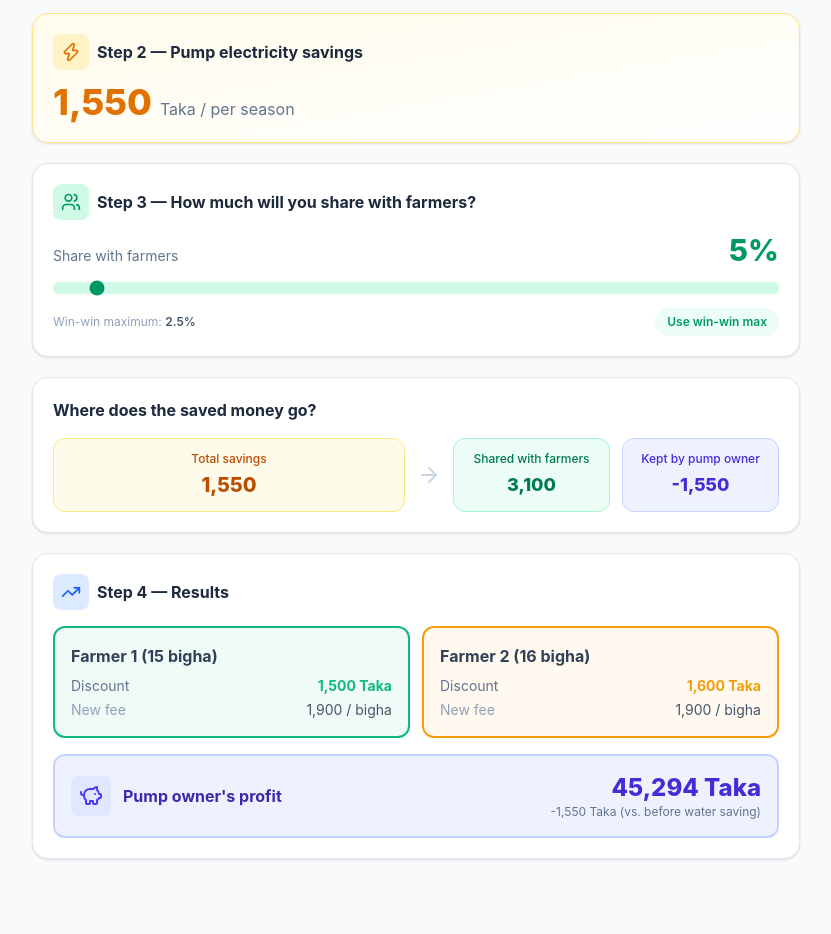
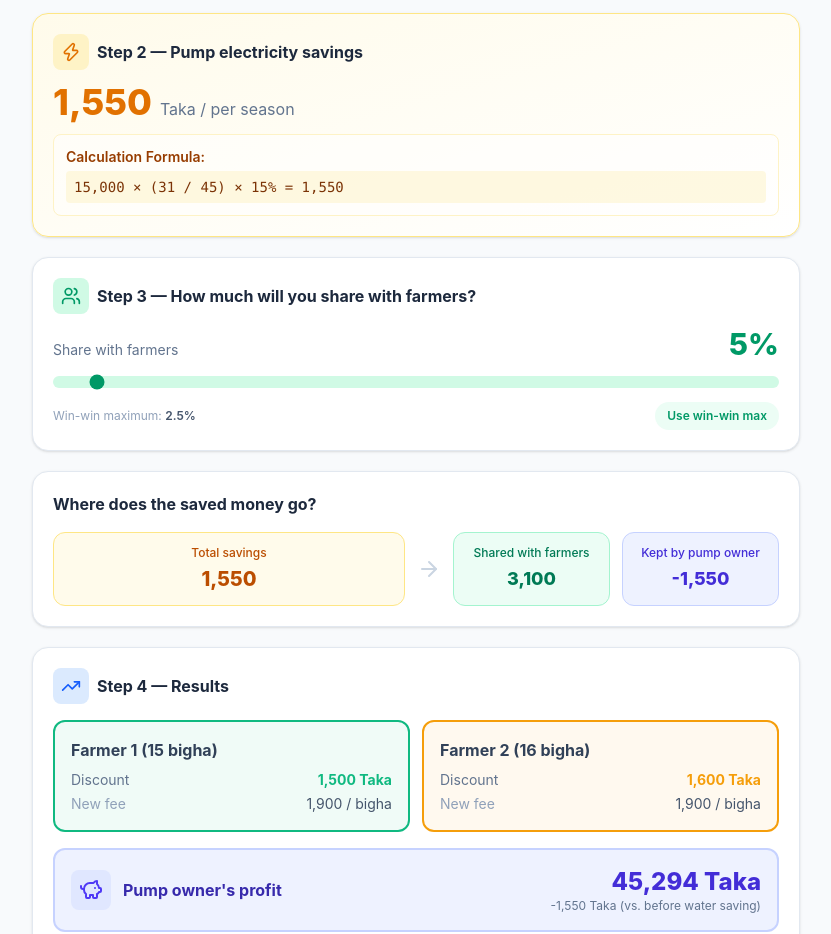
Before and after one commit to akamiyat-cyber/irrigation-simulator, a React (Vite) app: page / in a window 1280 px wide. Shown: the part 980-1914 px from the top of the page, without its empty margins (224-1055 px from the left). Before the commit the page ends 1871 px from the top, so only its background shows below. Built offline with nearby package versions, Linux system fonts and the light colour scheme.

Commit message:
Show savings formula in Simple view

```diff
--- a/src/App.tsx
+++ b/src/App.tsx
@@ -245,6 +245,7 @@ const translations: Record<Language, Translation> = {
     keptByOwner: 'Kept by pump owner',
     taka: 'Taka',
     ownerAsFarmer: 'Owner (as a farmer)',
+    formulaLabel: 'Calculation Formula',
   },
   bn: {
     appTitle: '৩F৪D পানি সাশ্রয় ক্যালকুলেটর',
@@ -289,6 +290,7 @@ const translations: Record<Language, Translation> = {
     keptByOwner: 'পাম্প মালিকের কাছে রাখা',
     taka: 'টাকা',
     ownerAsFarmer: 'মালিক (কৃষক হিসেবে)',
+    formulaLabel: 'হিসাবের সূত্র',
   },
 };
 
@@ -518,6 +520,18 @@ const SimpleView: React.FC<SimpleViewProps> = ({ params, setParams, t }) => {
         </h3>
         <div className="text-4xl font-extrabold text-amber-600">
           {fmt(base.savings)} <span className="text-base font-normal text-slate-500">{t.taka} / {t.perSeason}</span>
+        </div>
+        <div className="mt-3 bg-white/50 border border-amber-100 rounded-lg p-3 text-sm text-amber-800">
+          <div className="font-semibold mb-1">{t.formulaLabel}:</div>
+          {params.doesPumpOwnerPayFee ? (
+            <code className="block bg-amber-100/50 px-2 py-1.5 rounded text-amber-900 overflow-x-auto whitespace-nowrap">
+              {fmt(Number(params.electricity) || 0)} × {params.waterReductionRate}% = {fmt(base.savings)}
+            </code>
+          ) : (
+            <code className="block bg-amber-100/50 px-2 py-1.5 rounded text-amber-900 overflow-x-auto whitespace-nowrap">
+              {fmt(Number(params.electricity) || 0)} × ({fmt(base.totalFarmerArea)} / {fmt(base.totalArea)}) × {params.waterReductionRate}% = {fmt(base.savings)}
+            </code>
+          )}
         </div>
       </div>
 
```
